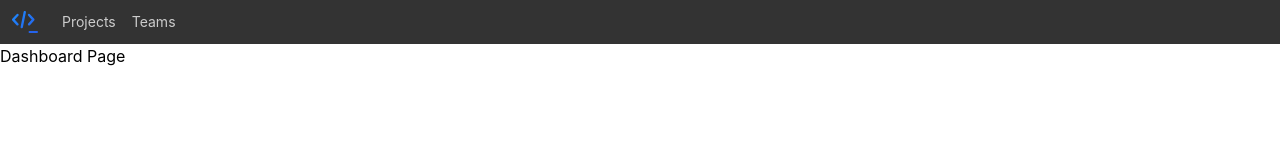
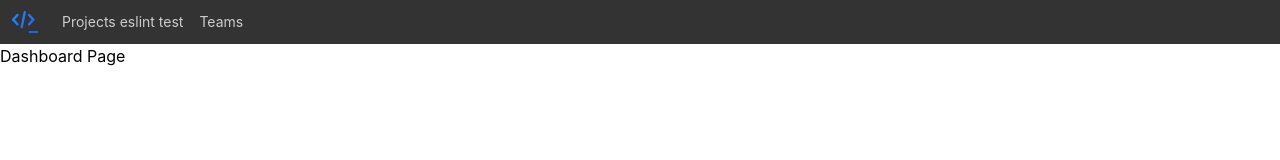
Before and after one commit to yuhyeon99/dev-web-ide, a React (Vite) app in the folder FE/: page / in a window 1280 px wide. Shown: the top 160 px of the page. Built offline with nearby package versions, Linux system fonts and the light colour scheme.

Commit message:
Update Header.tsx

```diff
--- a/FE/src/widget/header/ui/Header.tsx
+++ b/FE/src/widget/header/ui/Header.tsx
@@ -9,7 +9,7 @@ export const Header = () => {
             <div className="dropdown-menu flex relative h-full items-center pl-4">
               <ul className="flex h-full">
                 <li className="h-full relative flex items-center group px-2">
-                  <p>Projects</p>
+                  <p>Projects eslint test</p>
                   <ul className="absolute top-full left-0 hidden group-hover:block cursor-pointer bg-[#252525] py-1 z-50 shadow-lg min-w-52">
                     <li className="px-3 py-1.5 text-sm text-[#cccccc] whitespace-nowrap hover:bg-[#04395e] hover:text-white">New Projects</li>
                     <li className="px-3 py-1.5 text-sm text-[#cccccc] whitespace-nowrap hover:bg-[#04395e] hover:text-white">Open Projects</li>
```
